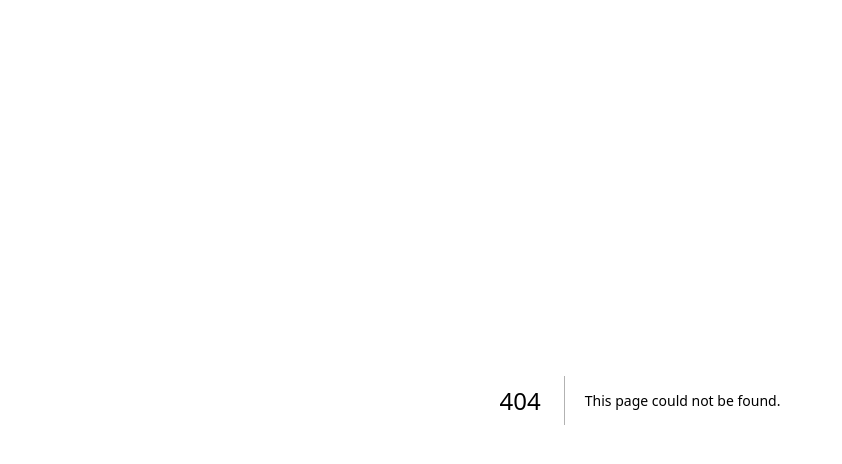
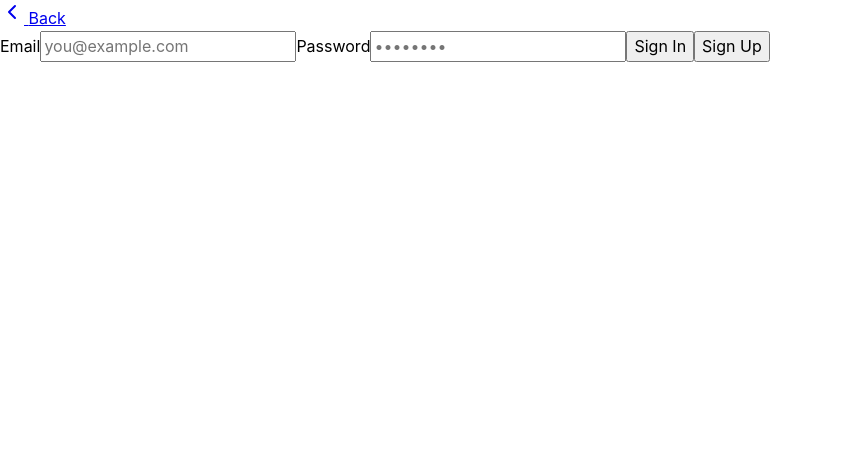
Before and after one commit to erenakgunduz/TAvionix-app, a Next.js app: page /login in a window 1280 px wide. Before the commit this address had no page. Shown: the top 464 px of the page, without its empty margins (0-842 px from the left). Built offline with nearby package versions, Linux system fonts and the light colour scheme.

Commit message:
Initial hookup of supabase

```diff
--- /dev/null
+++ b/app/login/page.tsx
@@ -0,0 +1,74 @@
+import { cookies, headers } from 'next/headers';
+import Link from 'next/link';
+import { redirect } from 'next/navigation';
+import { createClient } from '@/utils/supabase/server';
+
+export default function Login({ searchParams }: { searchParams: { message: string } }) {
+  const signIn = async (formData: FormData) => {
+    'use server';
+
+    const email = formData.get('email') as string;
+    const password = formData.get('password') as string;
+    const cookieStore = cookies();
+    const supabase = createClient(cookieStore);
+
+    const { error } = await supabase.auth.signInWithPassword({ email, password });
+
+    if (error) return redirect('/login?message=Could not authenticate user');
+
+    return redirect('/');
+  };
+
+  const signUp = async (formData: FormData) => {
+    'use server';
+
+    const origin = headers().get('origin');
+    const email = formData.get('email') as string;
+    const password = formData.get('password') as string;
+    const cookieStore = cookies();
+    const supabase = createClient(cookieStore);
+
+    const { error } = await supabase.auth.signUp({
+      email,
+      password,
+      options: {
+        emailRedirectTo: `${origin}/auth/callback`,
+      },
+    });
+
+    if (error) return redirect('/login?message=Could not authenticate user');
+
+    return redirect('/login?message=Check email to continue sign in process');
+  };
+
+  return (
+    <div>
+      <Link href="/">
+        <svg
+          xmlns="http://www.w3.org/2000/svg"
+          width="24"
+          height="24"
+          viewBox="0 0 24 24"
+          fill="none"
+          stroke="currentColor"
+          strokeWidth="2"
+          strokeLinecap="round"
+          strokeLinejoin="round"
+        >
+          <polyline points="15 18 9 12 15 6" />
+        </svg>{' '}
+        Back
+      </Link>
+
+      <form action={signIn}>
+        <label htmlFor="email">Email</label>
+        <input name="email" placeholder="you@example.com" required />
+        <label htmlFor="password">Password</label>
+        <input type="password" name="password" placeholder="••••••••" required />
+        <button>Sign In</button>
+        <button formAction={signUp}>Sign Up</button>
+        {searchParams?.message && <p>{searchParams.message}</p>}
+      </form>
+    </div>
+  );
+}
--- /dev/null
+++ b/utils/supabase/server.ts
@@ -0,0 +1,31 @@
+import { createServerClient, type CookieOptions } from '@supabase/ssr';
+import { cookies } from 'next/headers';
+
+export const createClient = (cookieStore: ReturnType<typeof cookies>) =>
+  createServerClient(
+    process.env.NEXT_PUBLIC_SUPABASE_URL!,
+    process.env.NEXT_PUBLIC_SUPABASE_ANON_KEY!,
+    {
+      cookies: {
+        get(name: string) {
+          return cookieStore.get(name)?.value;
+        },
+        set(name: string, value: string, options: CookieOptions) {
+          try {
+            cookieStore.set({ name, value, ...options });
+          } catch (error) {
+            // The `set` method was called from a Server Component.
+            // This can be ignored if you have middleware refreshing user sessions.
+          }
+        },
+        remove(name: string, options: CookieOptions) {
+          try {
+            cookieStore.set({ name, value: '', ...options });
+          } catch (error) {
+            // The `delete` method was called from a Server Component.
+            // This can be ignored if you have middleware refreshing user sessions.
+          }
+        },
+      },
+    }
+  );
```
Also changed, not shown: app/auth/callback/route.ts (added, +20 -0 lines), middleware.ts (added, +21 -0 lines), utils/supabase/client.ts (added, +7 -0 lines), utils/supabase/middleware.ts (added, +61 -0 lines), 1 other file (tests, documents, lock files or other folders).
